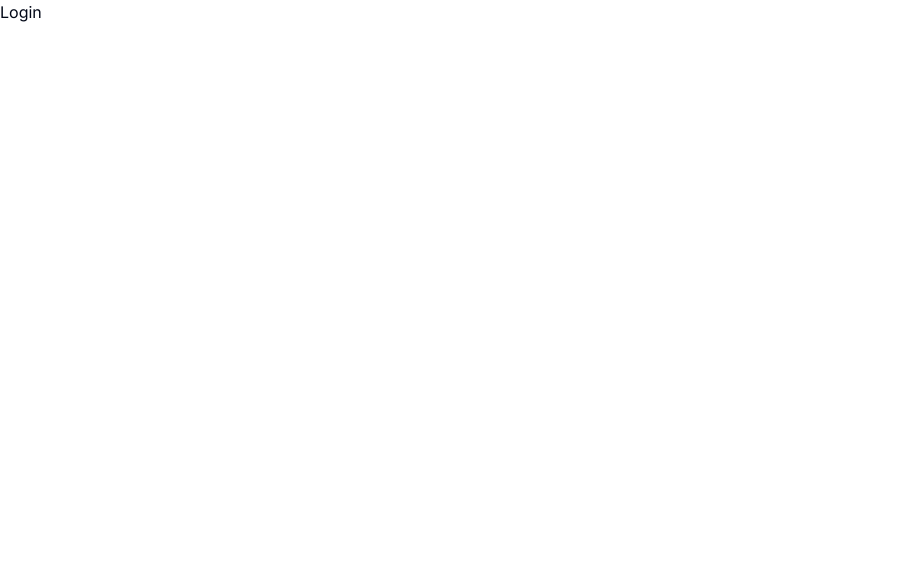
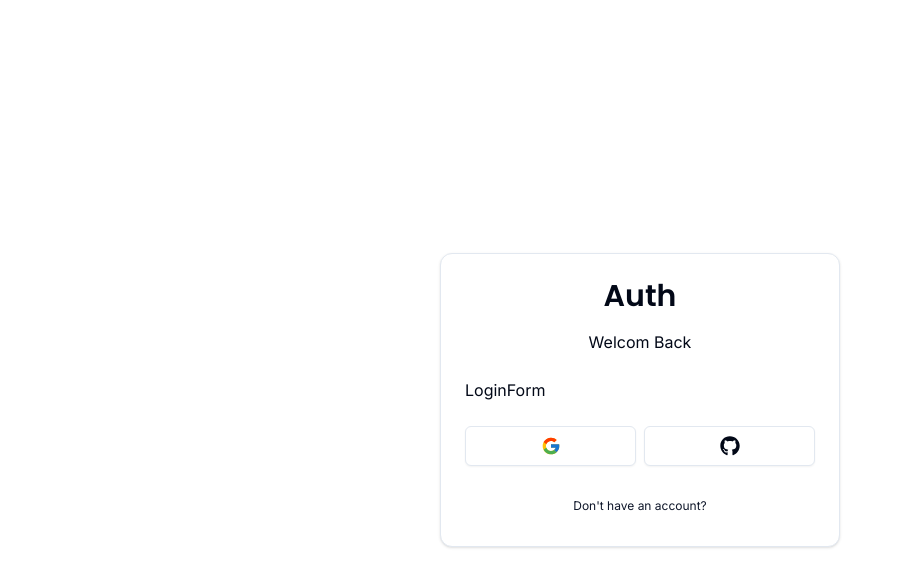
Before and after one commit to mlee0416/mlee0416.github.io, a Next.js app: page /auth/login in a window 1280 px wide. Shown: the top 586 px of the page, without its empty margins (0-902 px from the left). Built offline with nearby package versions, Linux system fonts and the light colour scheme.

Commit message:
add login form

```diff
--- a/package.json
+++ b/package.json
@@ -25,6 +25,7 @@
     "next": "14.2.3",
     "react": "^18",
     "react-dom": "^18",
+    "react-icons": "^5.2.1",
     "react-pdf": "^9.0.0",
     "tailwind-merge": "^2.3.0",
     "tailwindcss-animate": "^1.0.7"
--- /dev/null
+++ b/src/app/auth/layout.tsx
@@ -0,0 +1,7 @@
+const AuthLayout = ({ children }: { children: React.ReactNode }) => {
+  return (
+    <div className="h-full flex items-center justify-center">{children}</div>
+  );
+};
+
+export default AuthLayout;
--- a/src/app/auth/login/page.tsx
+++ b/src/app/auth/login/page.tsx
@@ -1,7 +1,12 @@
+import LoginForm from "@/components/auth/LoginForm";
 import React from "react";
 
 const Login = () => {
-  return <div>Login</div>;
+  return (
+    <div>
+      <LoginForm />
+    </div>
+  );
 };
 
 export default Login;
--- a/src/app/layout.tsx
+++ b/src/app/layout.tsx
@@ -1,6 +1,5 @@
 import { Inter } from "next/font/google";
 import "./globals.css";
-import Navbar from "@/components/navbar/Navbar";
 
 const inter = Inter({ subsets: ["latin"] });
 
--- /dev/null
+++ b/src/components/auth/BackButton.tsx
@@ -0,0 +1,18 @@
+"use client";
+import React from "react";
+import { Button } from "../ui/button";
+import Link from "next/link";
+
+interface IBackButtonProps {
+  label: string;
+  href: string;
+}
+const BackButton = ({ label, href }: IBackButtonProps) => {
+  return (
+    <Button variant="link" className="font-normal w-full" size="sm" asChild>
+      <Link href={href}>{label}</Link>
+    </Button>
+  );
+};
+
+export default BackButton;
--- /dev/null
+++ b/src/components/auth/CardWrapper.tsx
@@ -0,0 +1,39 @@
+"use client";
+
+import { Card, CardContent, CardFooter, CardHeader } from "../ui/card";
+import BackButton from "./BackButton";
+import { Header } from "./Header";
+import Social from "./Social";
+
+interface ICardWrapperProps {
+  children: React.ReactNode;
+  headerLabel: string;
+  backButtonLabel: string;
+  backButtonHref: string;
+  showSocial?: boolean;
+}
+
+export const CardWrapper = ({
+  children,
+  headerLabel,
+  backButtonLabel,
+  backButtonHref,
+  showSocial,
+}: ICardWrapperProps) => {
+  return (
+    <Card className="w-[400px]">
+      <CardHeader>
+        <Header label={headerLabel} />
+      </CardHeader>
+      <CardContent>{children}</CardContent>
+      {showSocial && (
+        <CardFooter>
+          <Social />
+        </CardFooter>
+      )}
+      <CardFooter>
+        <BackButton label={backButtonLabel} href={backButtonHref} />
+      </CardFooter>
+    </Card>
+  );
+};
--- /dev/null
+++ b/src/components/auth/Header.tsx
@@ -0,0 +1,20 @@
+import { Poppins } from "next/font/google";
+import { cn } from "@/lib/utils";
+
+const font = Poppins({
+  subsets: ["latin"],
+  weight: ["600"],
+});
+
+interface IHeaderProps {
+  label: string;
+}
+
+export const Header = ({ label }: IHeaderProps) => {
+  return (
+    <div className="w-full flex flex-col gap-y-4 items-center justify-center">
+      <h1 className={cn("text-3xl font-semibold", font.className)}>Auth</h1>
+      <p className="text">{label}</p>
+    </div>
+  );
+};
--- /dev/null
+++ b/src/components/auth/LoginForm.tsx
@@ -0,0 +1,18 @@
+"use client";
+import React from "react";
+import { CardWrapper } from "./CardWrapper";
+
+const LoginForm = () => {
+  return (
+    <CardWrapper
+      headerLabel="Welcom Back"
+      backButtonHref="/auth/register"
+      backButtonLabel="Don't have an account?"
+      showSocial
+    >
+      LoginForm
+    </CardWrapper>
+  );
+};
+
+export default LoginForm;
--- /dev/null
+++ b/src/components/auth/Social.tsx
@@ -0,0 +1,33 @@
+"use client";
+import React from "react";
+import { FcGoogle } from "react-icons/fc";
+import { FaGithub } from "react-icons/fa";
+import { Button } from "../ui/button";
+const Social = () => {
+  return (
+    <div className={"flex items-center w-full gap-x-2"}>
+      <Button
+        size="lg"
+        className="w-full"
+        variant="outline"
+        onClick={() => {
+          console.log("click google");
+        }}
+      >
+        {<FcGoogle className="h-5 w-5" />}
+      </Button>
+      <Button
+        size="lg"
+        className="w-full"
+        variant="outline"
+        onClick={() => {
+          console.log("click github");
+        }}
+      >
+        {<FaGithub className="h-5 w-5" />}
+      </Button>
+    </div>
+  );
+};
+
+export default Social;
```
Also changed, not shown: src/components/auth/LoginButton.tsx (renamed from src/components/auth/login/LoginButton.tsx), src/components/auth/types/EMode.ts (renamed from src/components/auth/login/types/EMode.ts), 1 other file (tests, documents, lock files or other folders).
